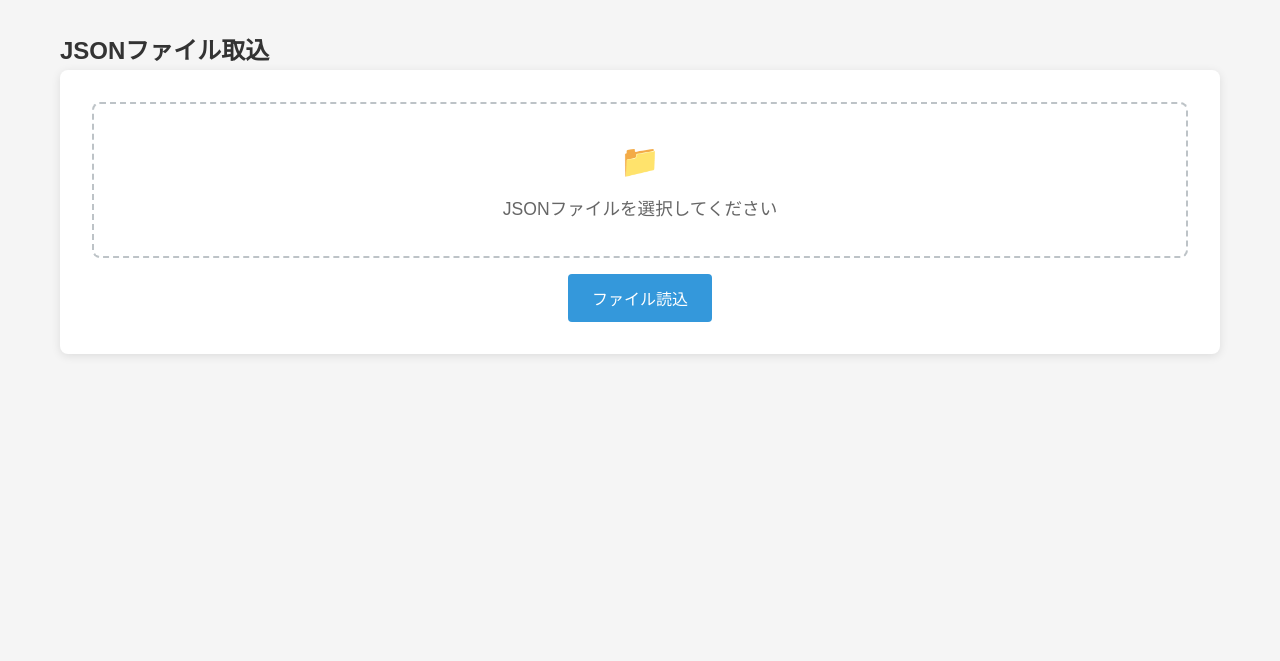
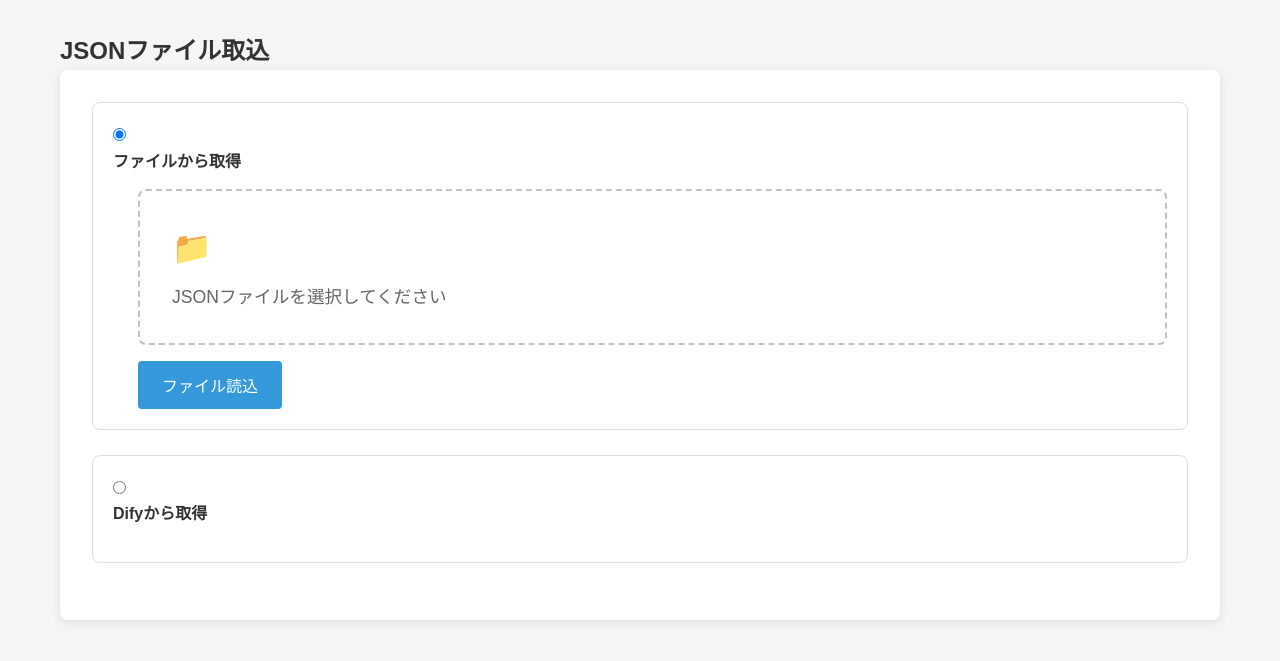
Before and after one commit to shiro-mail/purchases-maintenance, a Flask app: page /import in a window 1280 px wide; the page is wider, and only the part inside the window is pictured. Shown: the part 125-786 px from the top of that part. Run offline with Flask 3, Linux system fonts and the light colour scheme.

Commit message:
Implement Dify API integration for PNG file upload and JSON data extraction
- Add secure configuration file (config.py) for Dify API credentials
- Implement two-step Dify API integration: file upload + workflow execution
- Add PNG file upload UI option alongside existing file upload
- Update import.html with radio button selection for file vs Dify source
- Add JavaScript handling for PNG file selection and Dify API calls
- Implement /api/dify/fetch-data endpoint for PNG processing
- Extract JSON data from Dify workflow 'text' output key
- Maintain backward compatibility with existing JSON file upload

Technical implementation complete - requires PNG file with expected content format for Dify workflow analysis.

Co-Authored-By: 衣斐司郎 <shiro@sunyou.co.jp>

```diff
--- a/app.py
+++ b/app.py
@@ -3,7 +3,10 @@ import sqlite3
 import json
 import os
 import uuid
+import requests
+import time
 from datetime import datetime
+from config import DifyConfig
 
 app = Flask(__name__)
 
@@ -68,6 +71,115 @@ def upload_file():
             return jsonify({'error': f'JSONファイルの読み込みに失敗しました: {str(e)}'}), 400
 
     return jsonify({'error': '有効なJSONファイルを選択してください'}), 400
+
+@app.route('/api/dify/fetch-data', methods=['POST'])
+def fetch_data_from_dify():
+    """Fetch data from Dify workflow using PNG file upload"""
+    try:
+        if 'file' not in request.files:
+            return jsonify({'error': 'ファイルが選択されていません'}), 400
+
+        file = request.files['file']
+        if file.filename == '':
+            return jsonify({'error': 'ファイルが選択されていません'}), 400
+
+        if not file.filename.lower().endswith(('.png', '.jpg', '.jpeg')):
+            return jsonify({'error': 'PNG、JPG、またはJPEGファイルを選択してください'}), 400
+
+        file.seek(0)  # Reset file pointer
+
+        upload_files = {
+            'file': (file.filename, file, file.content_type)
+        }
+        upload_data = {
+            'user': 'purchases-maintenance-app'
+        }
+
+        print(f"DEBUG: Uploading file to Dify first")
+
+        upload_response = requests.post(
+            f"{DifyConfig.DIFY_API_BASE_URL}/v1/files/upload",
+            headers={'Authorization': f'Bearer {DifyConfig.DIFY_API_KEY}'},
+            files=upload_files,
+            data=upload_data,
+            timeout=30
+        )
+
+        print(f"DEBUG: Upload response status: {upload_response.status_code}")
+        print(f"DEBUG: Upload response text: {upload_response.text}")
+
+        if upload_response.status_code != 201:
+            return jsonify({
+                'error': f'Difyファイルアップロードエラー: {upload_response.status_code} - {upload_response.text}'
+            }), 500
+
+        upload_result = upload_response.json()
+        file_id = upload_result.get('id')
+
+        if not file_id:
+            return jsonify({'error': 'ファイルアップロードからIDを取得できませんでした'}), 500
+
+        workflow_payload = {
+            "inputs": {
+                "input_file": {
+                    "type": "file",
+                    "transfer_method": "local_file",
+                    "upload_file_id": file_id
+                }
+            },
+            "response_mode": "blocking",
+            "user": "purchases-maintenance-app"
+        }
+
+        print(f"DEBUG: Executing workflow with file ID: {file_id}")
+
+        workflow_response = requests.post(
+            DifyConfig.get_workflow_run_url(),
+            headers=DifyConfig.get_headers(),
+            json=workflow_payload,
+            timeout=60
+        )
+
+        print(f"DEBUG: Workflow response status: {workflow_response.status_code}")
+        print(f"DEBUG: Workflow response text: {workflow_response.text}")
+
+        if workflow_response.status_code != 200:
+            return jsonify({
+                'error': f'Difyワークフロー実行エラー: {workflow_response.status_code} - {workflow_response.text}'
+            }), 500
+
+        workflow_result = workflow_response.json()
+        print(f"DEBUG: Workflow result: {workflow_result}")
+
+        if 'data' in workflow_result and 'outputs' in workflow_result['data']:
+            outputs = workflow_result['data']['outputs']
+
+            if 'text' in outputs:
+                text_data = outputs['text']
+            else:
+                return jsonify({'error': 'Difyワークフローから"text"キーが見つかりませんでした'}), 500
+
+            try:
+                if isinstance(text_data, str):
+                    data = json.loads(text_data)
+                else:
+                    data = text_data
+            except json.JSONDecodeError:
+                return jsonify({'error': 'Difyから返されたテキストデータの形式が正しくありません'}), 500
+
+            if not isinstance(data, list):
+                return jsonify({'error': 'データは配列形式である必要があります'}), 400
+
+            return jsonify({'success': True, 'data': data})
+        else:
+            return jsonify({'error': 'Difyワークフローの実行に失敗しました'}), 500
+
+    except requests.exceptions.Timeout:
+        return jsonify({'error': 'Dify APIのタイムアウトが発生しました（60秒）'}), 500
+    except requests.exceptions.RequestException as e:
+        return jsonify({'error': f'Dify API接続エラー: {str(e)}'}), 500
+    except Exception as e:
+        return jsonify({'error': f'データ取得中にエラーが発生しました: {str(e)}'}), 500
 
 @app.route('/basic_info')
 def basic_info():
@@ -339,4 +451,4 @@ def delete_parts_info(part_id):
 
 if __name__ == '__main__':
     init_db()
-    app.run(debug=True, host='0.0.0.0', port=8000)
+    app.run(debug=True, host='0.0.0.0', port=8001)
--- a/static/css/style.css
+++ b/static/css/style.css
@@ -140,6 +140,45 @@ nav a:hover {
     box-shadow: 0 2px 10px rgba(0,0,0,0.1);
     margin-bottom: 2rem;
     text-align: center;
+}
+
+.data-source-options {
+    text-align: left;
+}
+
+.option-group {
+    margin-bottom: 25px;
+    padding: 20px;
+    border: 1px solid #e0e0e0;
+    border-radius: 8px;
+    background: white;
+}
+
+.option-group input[type="radio"] {
+    margin-right: 10px;
+}
+
+.source-label {
+    font-weight: bold;
+    font-size: 16px;
+    margin-bottom: 15px;
+    display: block;
+    color: #333;
+}
+
+.file-upload-section, .dify-fetch-section {
+    margin-top: 15px;
+    padding-left: 25px;
+}
+
+.form-control {
+    width: 100%;
+    padding: 10px;
+    border: 1px solid #ddd;
+    border-radius: 4px;
+    font-family: monospace;
+    font-size: 14px;
+    resize: vertical;
 }
 
 .file-input-wrapper {
--- a/static/js/import.js
+++ b/static/js/import.js
@@ -1,12 +1,82 @@
 onDOMReady(() => {
     const uploadForm = document.getElementById('uploadForm');
     const fileInput = document.getElementById('fileInput');
+    const difyUploadForm = document.getElementById('difyUploadForm');
+    const difyFileInput = document.getElementById('difyFileInput');
     const previewSection = document.getElementById('previewSection');
     const previewData = document.getElementById('previewData');
     const saveDataBtn = document.getElementById('saveData');
     const cancelImportBtn = document.getElementById('cancelImport');
+    const fileSourceRadio = document.getElementById('fileSource');
+    const difySourceRadio = document.getElementById('difySource');
+    const fileUploadSection = document.getElementById('fileUploadSection');
+    const difyFetchSection = document.getElementById('difyFetchSection');
 
     let currentData = null;
+
+    fileSourceRadio.addEventListener('change', toggleDataSource);
+    difySourceRadio.addEventListener('change', toggleDataSource);
+
+    function toggleDataSource() {
+        if (fileSourceRadio.checked) {
+            fileUploadSection.style.display = 'block';
+            difyFetchSection.style.display = 'none';
+        } else {
+            fileUploadSection.style.display = 'none';
+            difyFetchSection.style.display = 'block';
+        }
+    }
+
+    difyFileInput.addEventListener('change', (e) => {
+        const file = e.target.files[0];
+        if (file) {
+            const fileText = document.querySelector('.dify-file-text');
+            fileText.textContent = file.name;
+        }
+    });
+
+    difyUploadForm.addEventListener('submit', async (e) => {
+        e.preventDefault();
+
+        const formData = new FormData();
+        const file = difyFileInput.files[0];
+
+        if (!file) {
+            showMessage('PNGファイルを選択してください', 'error');
+            return;
+        }
+
+        formData.append('file', file);
+
+        try {
+            const submitBtn = difyUploadForm.querySelector('button[type="submit"]');
+            submitBtn.disabled = true;
+            submitBtn.textContent = 'Difyで分析中...';
+            showMessage('Difyでファイルを分析中...', 'info');
+
+            const response = await fetch('/api/dify/fetch-data', {
+                method: 'POST',
+                body: formData
+            });
+
+            const result = await response.json();
+
+            if (result.success) {
+                currentData = result.data;
+                displayPreview(result.data);
+                showMessage('Difyからデータを取得しました', 'success');
+            } else {
+                showMessage(result.error || 'Difyからのデータ取得に失敗しました', 'error');
+            }
+        } catch (error) {
+            showMessage('Difyからのデータ取得中にエラーが発生しました', 'error');
+            console.error('Dify fetch error:', error);
+        } finally {
+            const submitBtn = difyUploadForm.querySelector('button[type="submit"]');
+            submitBtn.disabled = false;
+            submitBtn.textContent = 'Difyでデータ分析';
+        }
+    });
 
     fileInput.addEventListener('change', (e) => {
         const file = e.target.files[0];
@@ -133,7 +203,11 @@ onDOMReady(() => {
         currentData = null;
         previewSection.style.display = 'none';
         uploadForm.reset();
+        difyUploadForm.reset();
         document.querySelector('.file-text').textContent = 'JSONファイルを選択してください';
+        document.querySelector('.dify-file-text').textContent = 'PNGファイルを選択してください';
         document.getElementById('messageArea').innerHTML = '';
+        fileSourceRadio.checked = true;
+        toggleDataSource();
     });
 });
--- a/templates/import.html
+++ b/templates/import.html
@@ -7,6 +7,11 @@
     <h2>JSONファイル取込</h2>
 
     <div class="upload-area">
+        <div class="data-source-options">
+            <div class="option-group">
+                <input type="radio" id="fileSource" name="dataSource" value="file" checked>
+                <label for="fileSource" class="source-label">ファイルから取得</label>
+                <div class="file-upload-section" id="fileUploadSection">
                     <form id="uploadForm" enctype="multipart/form-data">
                         <div class="file-input-wrapper">
                             <input type="file" id="fileInput" name="file" accept=".json" required>
@@ -17,6 +22,26 @@
                         </div>
                         <button type="submit" class="btn btn-primary">ファイル読込</button>
                     </form>
+                </div>
+            </div>
+
+            <div class="option-group">
+                <input type="radio" id="difySource" name="dataSource" value="dify">
+                <label for="difySource" class="source-label">Difyから取得</label>
+                <div class="dify-fetch-section" id="difyFetchSection" style="display: none;">
+                    <form id="difyUploadForm" enctype="multipart/form-data">
+                        <div class="file-input-wrapper">
+                            <input type="file" id="difyFileInput" name="file" accept=".png,.jpg,.jpeg" required>
+                            <label for="difyFileInput" class="file-input-label">
+                                <span class="file-icon">🖼️</span>
+                                <span class="dify-file-text">PNGファイルを選択してください</span>
+                            </label>
+                        </div>
+                        <button type="submit" class="btn btn-primary">Difyでデータ分析</button>
+                    </form>
+                </div>
+            </div>
+        </div>
     </div>
 
     <div id="previewSection" class="preview-section" style="display: none;">
```
Also changed, not shown: config.py (added, +30 -0 lines). Lines whose indentation alone changed are shown as unchanged.
